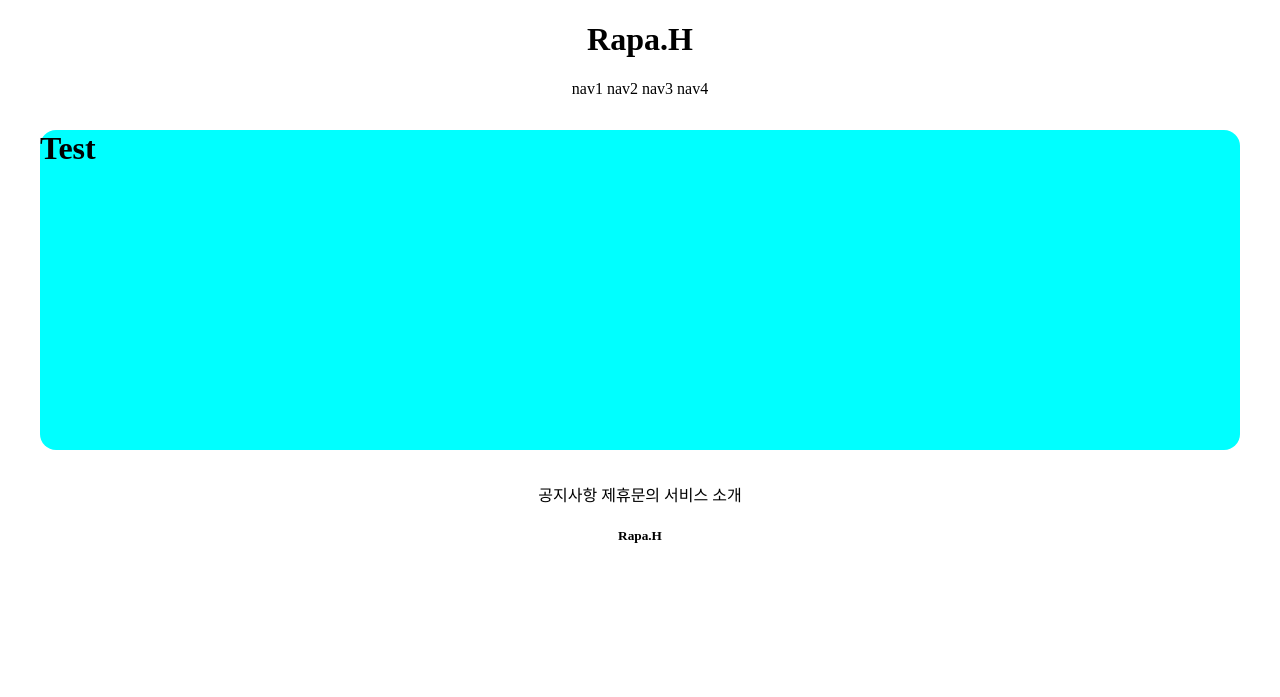
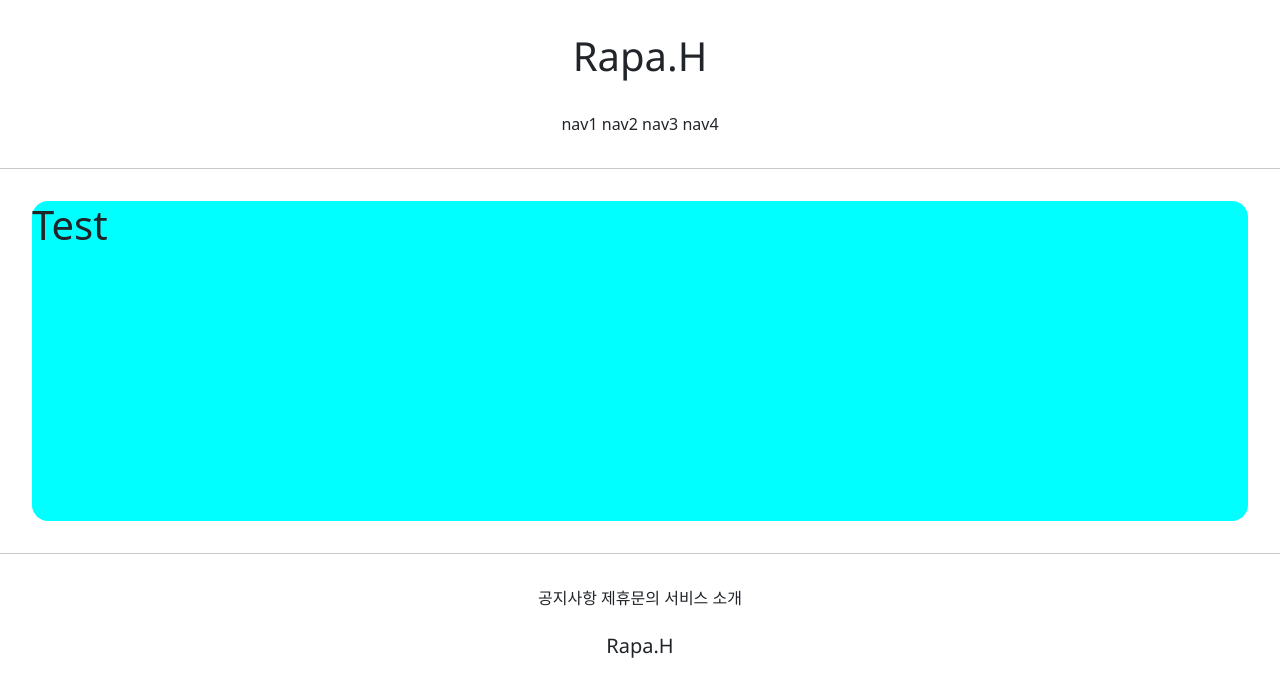
Before and after one commit to amuse777/gis_2ban_Hong, a Django app: page /account/hello_world/ in a window 1280 px wide. Shown: the top 697 px of the page. Run offline with Django 3.2, Linux system fonts and the light colour scheme; parts of the project's set-up code (start-up, migrations or seed data) failed here and were passed over.

Commit message:
7/5 Font & Bootstrap

```diff
--- a/templates/base.html
+++ b/templates/base.html
@@ -7,8 +7,12 @@
 
 {% include 'header.html' %}
 
+<hr>
+
 {% block content %}
 {% endblock %}
+
+<hr>
 
 {% include 'footer.html' %}
 
--- a/templates/footer.html
+++ b/templates/footer.html
@@ -1,12 +1,12 @@
 <div style="text-align: center">
 
 
-    <div>
+    <div style="margin-top: 2rem;">
         <span>공지사항</span>
         <span>제휴문의</span>
         <span>서비스 소개</span>
     </div>
-    <div>
+    <div style="margin: 1.5rem 0; font-family: 'Noto Sans', sans-serif;">
         <h5>Rapa.H</h5>
     </div>
 
--- a/templates/head.html
+++ b/templates/head.html
@@ -3,4 +3,11 @@
     <meta charset="UTF-8">
     <title>Title</title>
 
+    {#  BOOTSTRAP LINK  #}
+    <link href="https://cdn.jsdelivr.net/npm/bootstrap@5.0.2/dist/css/bootstrap.min.css" rel="stylesheet" integrity="sha384-EVSTQN3/azprG1Anm3QDgpJLIm9Nao0Yz1ztcQTwFspd3yD65VohhpuuCOmLASjC" crossorigin="anonymous">
+
+    {#  Google Font  #}
+    <link rel="preconnect" href="https://fonts.googleapis.com">
+    <link rel="preconnect" href="https://fonts.gstatic.com" crossorigin>
+    <link href="https://fonts.googleapis.com/css2?family=Montserrat&family=Noto+Sans&display=swap" rel="stylesheet">
 </head>
--- a/templates/header.html
+++ b/templates/header.html
@@ -1,9 +1,9 @@
 <div style="text-align: center">
 
-    <div>
+    <div style="margin: 2rem 0; font-family: 'Noto Sans', sans-serif;">
         <h1>Rapa.H</h1>
     </div>
-    <div>
+    <div style="margin-bottom: 2rem;">
         <span>nav1</span>
         <span>nav2</span>
         <span>nav3</span>
```
Also changed, not shown: accountapp/templates/accountapp/hello_world.html (line endings or trailing spaces).
